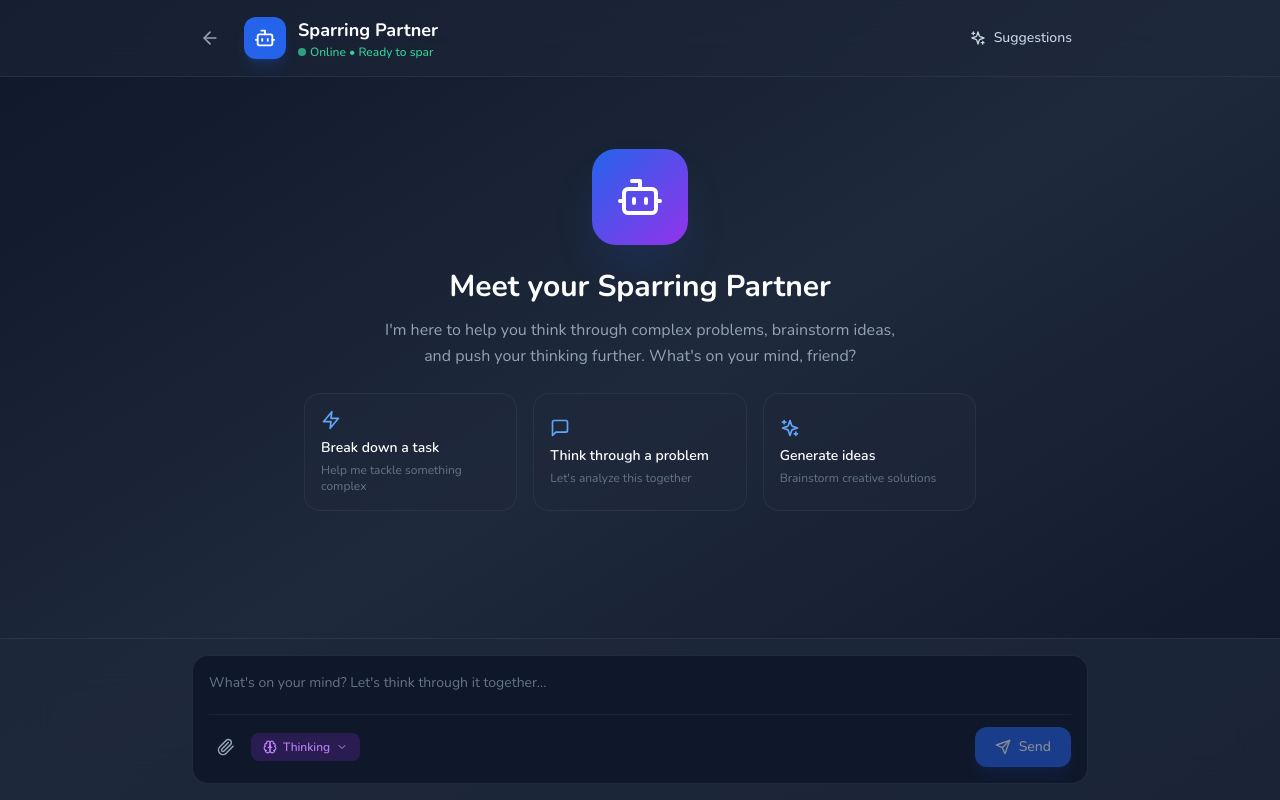
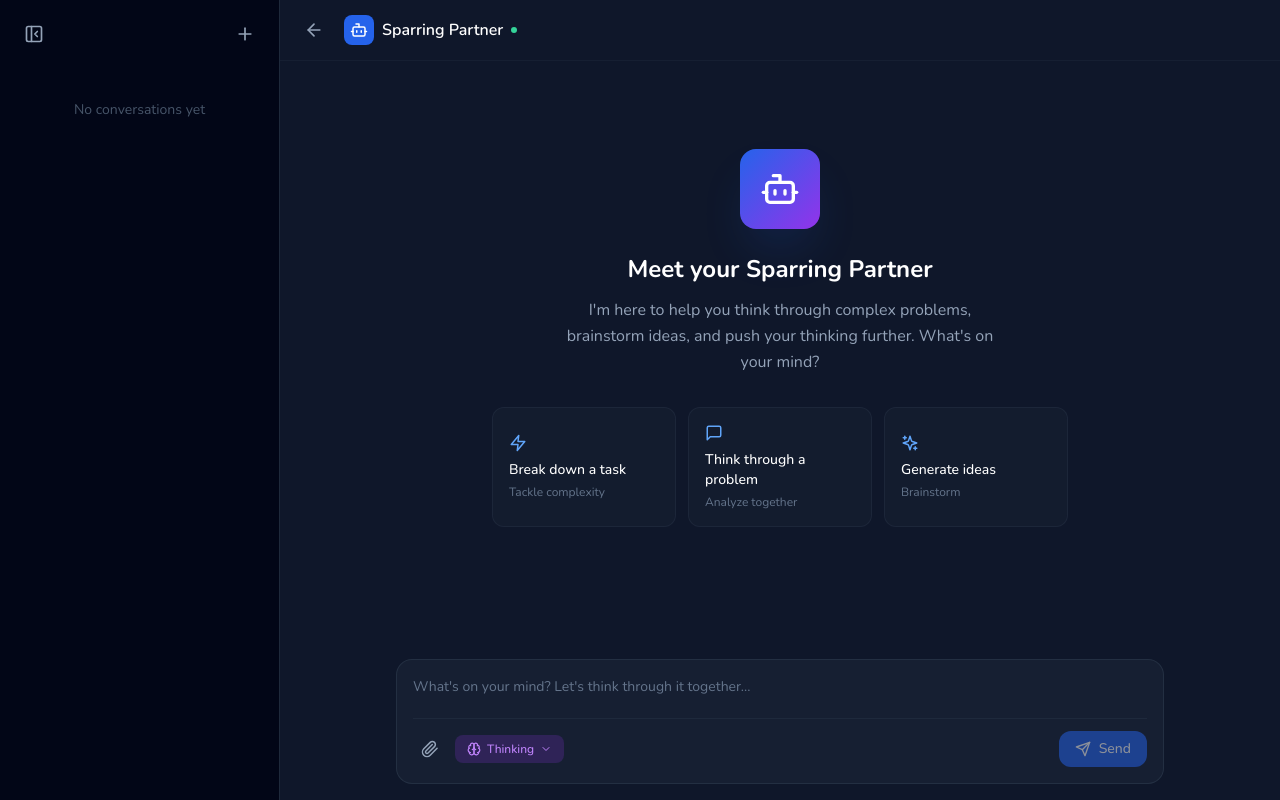
Before and after one commit to poggufanz/synapse, a Next.js app: page /sparring-partner in a window 1280 px wide. Built offline with nearby package versions, Linux system fonts and the light colour scheme; a web font is replaced by a local one.

Commit message:
feat: implement Sparring Partner chat page with conversation management, message display, and file attachments.

```diff
--- a/src/app/sparring-partner/page.tsx
+++ b/src/app/sparring-partner/page.tsx
@@ -1,11 +1,11 @@
 "use client";
 
-import { useState, useRef, useEffect } from "react";
+import { useState, useRef, useEffect, useCallback } from "react";
 import { useRouter } from "next/navigation";
 import Link from "next/link";
 import { useEnergyStore } from "@/store/useEnergyStore";
-import { Send, Bot, ArrowLeft, Sparkles, MessageSquare, Zap, Paperclip, X, FileText, Brain, ChevronDown } from "lucide-react";
-import { motion } from "framer-motion";
+import { Send, Bot, ArrowLeft, Sparkles, MessageSquare, Zap, Paperclip, X, FileText, Brain, ChevronDown, Plus, Trash2, Menu, PanelLeftClose } from "lucide-react";
+import { motion, AnimatePresence } from "framer-motion";
 import FileUploadButton, { FileAttachment } from "@/components/FileUploadButton";
 
 type ThinkingMode = "off" | "dynamic" | "low" | "medium" | "high";
@@ -15,17 +15,85 @@ interface ChatMessage {
     content: string;
 }
 
+interface Conversation {
+    id: string;
+    title: string;
+    messages: ChatMessage[];
+    createdAt: number;
+    updatedAt: number;
+}
+
+// LocalStorage helpers
+const STORAGE_KEY = "sparring-conversations";
+
+const loadConversations = (): Conversation[] => {
+    if (typeof window === "undefined") return [];
+    const data = localStorage.getItem(STORAGE_KEY);
+    return data ? JSON.parse(data) : [];
+};
+
+const saveConversations = (conversations: Conversation[]) => {
+    if (typeof window === "undefined") return;
+    localStorage.setItem(STORAGE_KEY, JSON.stringify(conversations));
+};
+
+const generateId = () => Date.now().toString(36) + Math.random().toString(36).substr(2);
+
+const generateTitle = (messages: ChatMessage[]): string => {
+    const firstUserMsg = messages.find(m => m.role === "user");
+    if (!firstUserMsg) return "New Chat";
+    return firstUserMsg.content.slice(0, 40) + (firstUserMsg.content.length > 40 ? "..." : "");
+};
+
 export default function SparringPartnerPage() {
     const router = useRouter();
     const persona = useEnergyStore((state) => state.persona);
+
+    // Conversation state
+    const [conversations, setConversations] = useState<Conversation[]>([]);
+    const [currentConversationId, setCurrentConversationId] = useState<string | null>(null);
     const [messages, setMessages] = useState<ChatMessage[]>([]);
+
+    // UI state
     const [input, setInput] = useState("");
     const [isLoading, setIsLoading] = useState(false);
     const [attachments, setAttachments] = useState<FileAttachment[]>([]);
     const [thinkingMode, setThinkingMode] = useState<ThinkingMode>("dynamic");
     const [showThinkingMenu, setShowThinkingMenu] = useState(false);
+    const [sidebarOpen, setSidebarOpen] = useState(true);
+
     const chatEndRef = useRef<HTMLDivElement>(null);
     const textareaRef = useRef<HTMLTextAreaElement>(null);
+
+    // Load conversations from localStorage on mount
+    useEffect(() => {
+        const loaded = loadConversations();
+        setConversations(loaded);
+        // Auto-select the most recent conversation or start fresh
+        if (loaded.length > 0) {
+            const mostRecent = loaded.sort((a, b) => b.updatedAt - a.updatedAt)[0];
+            setCurrentConversationId(mostRecent.id);
+            setMessages(mostRecent.messages);
+        }
+    }, []);
+
+    // Save to localStorage when conversations change
+    useEffect(() => {
+        if (conversations.length > 0) {
+            saveConversations(conversations);
+        }
+    }, [conversations]);
+
+    // Sync current messages to conversation
+    useEffect(() => {
+        if (currentConversationId && messages.length > 0) {
+            setConversations(prev => prev.map(conv =>
+                conv.id === currentConversationId
+                    ? { ...conv, messages, title: generateTitle(messages), updatedAt: Date.now() }
+                    : conv
+            ));
+        }
+    }, [messages, currentConversationId]);
 
     useEffect(() => {
         chatEndRef.current?.scrollIntoView({ behavior: "smooth" });
@@ -39,8 +107,52 @@ export default function SparringPartnerPage() {
         }
     }, [input]);
 
+    const startNewChat = useCallback(() => {
+        const newConv: Conversation = {
+            id: generateId(),
+            title: "New Chat",
+            messages: [],
+            createdAt: Date.now(),
+            updatedAt: Date.now(),
+        };
+        setConversations(prev => [newConv, ...prev]);
+        setCurrentConversationId(newConv.id);
+        setMessages([]);
+    }, []);
+
+    const selectConversation = useCallback((conv: Conversation) => {
+        setCurrentConversationId(conv.id);
+        setMessages(conv.messages);
+    }, []);
+
+    const deleteConversation = useCallback((id: string, e: React.MouseEvent) => {
+        e.stopPropagation();
+        setConversations(prev => {
+            const updated = prev.filter(c => c.id !== id);
+            saveConversations(updated);
+            return updated;
+        });
+        if (currentConversationId === id) {
+            setCurrentConversationId(null);
+            setMessages([]);
+        }
+    }, [currentConversationId]);
+
     const handleSend = async () => {
         if (!input.trim()) return;
+
+        // If no conversation exists, create one
+        if (!currentConversationId) {
+            const newConv: Conversation = {
+                id: generateId(),
+                title: "New Chat",
+                messages: [],
+                createdAt: Date.now(),
+                updatedAt: Date.now(),
+            };
+            setConversations(prev => [newConv, ...prev]);
+            setCurrentConversationId(newConv.id);
+        }
 
         const userMsg: ChatMessage = { role: "user", content: input };
         setMessages((prev) => [...prev, userMsg]);
@@ -87,80 +199,153 @@ export default function SparringPartnerPage() {
         }
     };
 
+    // Group conversations by date
+    const groupedConversations = conversations.reduce((acc, conv) => {
+        const date = new Date(conv.updatedAt);
+        const today = new Date();
+        const yesterday = new Date(today);
+        yesterday.setDate(yesterday.getDate() - 1);
+
+        let group = "Older";
+        if (date.toDateString() === today.toDateString()) {
+            group = "Today";
+        } else if (date.toDateString() === yesterday.toDateString()) {
+            group = "Yesterday";
+        } else if (date > new Date(today.setDate(today.getDate() - 7))) {
+            group = "Previous 7 Days";
+        }
+
+        if (!acc[group]) acc[group] = [];
+        acc[group].push(conv);
+        return acc;
+    }, {} as Record<string, Conversation[]>);
+
     return (
-        <div className="h-screen bg-gradient-to-br from-slate-900 via-slate-800 to-slate-900 flex flex-col overflow-hidden">
-            {/* Header */}
-            <header
-                className="bg-slate-800/50 backdrop-blur-xl border-b border-slate-700/50 px-6 py-4 shrink-0"
+        <div className="h-screen bg-slate-900 flex overflow-hidden">
+            {/* Sidebar */}
+            <AnimatePresence>
+                {sidebarOpen && (
+                    <motion.aside
+                        initial={{ width: 0, opacity: 0 }}
+                        animate={{ width: 280, opacity: 1 }}
+                        exit={{ width: 0, opacity: 0 }}
+                        transition={{ duration: 0.2 }}
+                        className="h-full bg-slate-950 border-r border-slate-800 flex flex-col overflow-hidden"
                     >
-                <div className="max-w-4xl mx-auto flex items-center justify-between">
-                    <div className="flex items-center gap-4">
+                        {/* Sidebar Header */}
+                        <div className="p-4 flex items-center justify-between shrink-0">
+                            <button
+                                onClick={() => setSidebarOpen(false)}
+                                className="p-2 text-slate-400 hover:text-white hover:bg-slate-800 rounded-lg transition-all"
+                            >
+                                <PanelLeftClose size={20} />
+                            </button>
+                            <button
+                                onClick={startNewChat}
+                                className="p-2 text-slate-400 hover:text-white hover:bg-slate-800 rounded-lg transition-all"
+                                title="New chat"
+                            >
+                                <Plus size={20} />
+                            </button>
+                        </div>
+
+                        {/* Conversation List */}
+                        <div className="flex-1 overflow-y-auto px-2 pb-4">
+                            {Object.entries(groupedConversations).map(([group, convs]) => (
+                                <div key={group} className="mb-4">
+                                    <p className="text-xs font-medium text-slate-500 px-3 py-2">{group}</p>
+                                    {convs.map(conv => (
+                                        <button
+                                            key={conv.id}
+                                            onClick={() => selectConversation(conv)}
+                                            className={`w-full group flex items-center gap-2 px-3 py-2.5 rounded-lg text-left transition-all ${currentConversationId === conv.id
+                                                    ? "bg-slate-800 text-white"
+                                                    : "text-slate-400 hover:bg-slate-800/50 hover:text-white"
+                                                }`}
+                                        >
+                                            <MessageSquare size={16} className="shrink-0" />
+                                            <span className="text-sm truncate flex-1">{conv.title}</span>
+                                            <button
+                                                onClick={(e) => deleteConversation(conv.id, e)}
+                                                className="opacity-0 group-hover:opacity-100 p-1 text-slate-500 hover:text-red-400 transition-all"
+                                            >
+                                                <Trash2 size={14} />
+                                            </button>
+                                        </button>
+                                    ))}
+                                </div>
+                            ))}
+                            {conversations.length === 0 && (
+                                <p className="text-center text-slate-600 text-sm py-8">
+                                    No conversations yet
+                                </p>
+                            )}
+                        </div>
+                    </motion.aside>
+                )}
+            </AnimatePresence>
+
+            {/* Main Content */}
+            <div className="flex-1 flex flex-col min-w-0">
+                {/* Header - Minimal */}
+                <header className="px-4 py-3 flex items-center gap-3 shrink-0 border-b border-slate-800/50">
+                    {!sidebarOpen && (
+                        <button
+                            onClick={() => setSidebarOpen(true)}
+                            className="p-2 text-slate-400 hover:text-white hover:bg-slate-800 rounded-lg transition-all"
+                        >
+                            <Menu size={20} />
+                        </button>
+                    )}
                     <Link
                         href="/"
                         prefetch={true}
-                            className="p-2 text-slate-400 hover:text-white hover:bg-slate-700/50 rounded-xl transition-all"
+                        className="p-2 text-slate-400 hover:text-white hover:bg-slate-800 rounded-lg transition-all"
                     >
                         <ArrowLeft size={20} />
                     </Link>
-                        <div className="flex items-center gap-3">
-                            <div className="p-2.5 bg-blue-600 rounded-xl shadow-lg shadow-blue-600/20">
-                                <Bot className="text-white" size={22} />
+                    <div className="flex items-center gap-2">
+                        <div className="p-1.5 bg-blue-600 rounded-lg">
+                            <Bot className="text-white" size={18} />
                         </div>
-                            <div>
-                                <h1 className="font-bold text-white text-lg">Sparring Partner</h1>
-                                <p className="text-xs text-emerald-400 font-medium flex items-center gap-1">
-                                    <span className="w-2 h-2 bg-emerald-400 rounded-full animate-pulse" />
-                                    Online • Ready to spar
-                                </p>
-                            </div>
-                        </div>
-                    </div>
-
-                    {/* Quick Actions */}
-                    <div className="hidden md:flex items-center gap-2">
-                        <button className="px-4 py-2 text-sm font-medium text-slate-300 hover:text-white hover:bg-slate-700/50 rounded-xl transition-all flex items-center gap-2">
-                            <Sparkles size={16} />
-                            Suggestions
-                        </button>
-                    </div>
+                        <span className="font-semibold text-white">Sparring Partner</span>
+                        <span className="w-1.5 h-1.5 bg-emerald-400 rounded-full" />
                     </div>
                 </header>
 
-            {/* Chat Area - Fixed height with internal scroll */}
+                {/* Chat Area */}
                 <div className="flex-1 overflow-y-auto min-h-0">
-                <div className="max-w-4xl mx-auto p-6 space-y-6">
+                    <div className="max-w-3xl mx-auto px-4 py-6 space-y-6">
                         {/* Welcome Message */}
                         {messages.length === 0 && (
-                        <div
-                            className="text-center py-12"
-                        >
-                            <div className="inline-flex p-6 bg-gradient-to-br from-blue-600 to-purple-600 rounded-3xl shadow-2xl shadow-blue-600/20 mb-6">
-                                <Bot className="text-white" size={48} />
+                            <div className="text-center py-16">
+                                <div className="inline-flex p-5 bg-gradient-to-br from-blue-600 to-purple-600 rounded-2xl shadow-2xl shadow-blue-600/20 mb-6">
+                                    <Bot className="text-white" size={40} />
                                 </div>
-                            <h2 className="text-3xl font-bold text-white mb-3">
+                                <h2 className="text-2xl font-bold text-white mb-3">
                                     Meet your Sparring Partner
                                 </h2>
-                            <p className="text-slate-400 max-w-lg mx-auto leading-relaxed mb-6">
+                                <p className="text-slate-400 max-w-md mx-auto leading-relaxed mb-8">
                                     I'm here to help you think through complex problems, brainstorm ideas,
-                                and push your thinking further. What's on your mind, {persona?.name || "friend"}?
+                                    and push your thinking further. What's on your mind?
                                 </p>
 
                                 {/* Suggestion Cards */}
-                            <div className="grid grid-cols-1 md:grid-cols-3 gap-4 max-w-2xl mx-auto">
+                                <div className="grid grid-cols-1 md:grid-cols-3 gap-3 max-w-xl mx-auto">
                                     {[
-                                    { icon: <Zap size={20} />, title: "Break down a task", desc: "Help me tackle something complex" },
-                                    { icon: <MessageSquare size={20} />, title: "Think through a problem", desc: "Let's analyze this together" },
-                                    { icon: <Sparkles size={20} />, title: "Generate ideas", desc: "Brainstorm creative solutions" },
+                                        { icon: <Zap size={18} />, title: "Break down a task", desc: "Tackle complexity" },
+                                        { icon: <MessageSquare size={18} />, title: "Think through a problem", desc: "Analyze together" },
+                                        { icon: <Sparkles size={18} />, title: "Generate ideas", desc: "Brainstorm" },
                                     ].map((suggestion, i) => (
                                         <button
                                             key={i}
                                             onClick={() => setInput(suggestion.title)}
-                                        className="p-4 bg-slate-800/50 hover:bg-slate-700/50 border border-slate-700/50 hover:border-blue-500/50 rounded-2xl text-left transition-all group"
+                                            className="p-4 bg-slate-800/30 hover:bg-slate-800/60 border border-slate-700/30 hover:border-blue-500/30 rounded-xl text-left transition-all group"
                                         >
                                             <div className="text-blue-400 mb-2 group-hover:scale-110 transition-transform">
                                                 {suggestion.icon}
                                             </div>
-                                        <p className="font-semibold text-white text-sm">{suggestion.title}</p>
+                                            <p className="font-medium text-white text-sm">{suggestion.title}</p>
                                             <p className="text-xs text-slate-500 mt-1">{suggestion.desc}</p>
                                         </button>
                                     ))}
@@ -175,13 +360,13 @@ export default function SparringPartnerPage() {
                                 className={`flex ${msg.role === "user" ? "justify-end" : "justify-start"}`}
                             >
                                 <div
-                                className={`max-w-[80%] px-5 py-4 rounded-2xl ${msg.role === "user"
+                                    className={`max-w-[80%] px-4 py-3 rounded-2xl ${msg.role === "user"
                                         ? "bg-blue-600 text-white rounded-br-md"
-                                    : "bg-slate-800 text-slate-200 border border-slate-700/50 rounded-bl-md"
+                                        : "bg-slate-800/50 text-slate-200 rounded-bl-md"
                                         }`}
                                 >
                                     {msg.role === "ai" && (
-                                    <div className="flex items-center gap-2 mb-2 pb-2 border-b border-slate-700/50">
+                                        <div className="flex items-center gap-2 mb-2 pb-2 border-b border-slate-700/30">
                                             <Bot size={14} className="text-blue-400" />
                                             <span className="text-xs font-medium text-blue-400">Sparring Partner</span>
                                         </div>
@@ -193,12 +378,10 @@ export default function SparringPartnerPage() {
 
                         {/* Loading */}
                         {isLoading && (
-                        <div
-                            className="flex justify-start"
-                        >
-                            <div className={`px-5 py-4 rounded-2xl rounded-bl-md border ${thinkingMode !== "off"
-                                    ? "bg-gradient-to-br from-purple-900/50 to-slate-800 border-purple-600/50"
-                                    : "bg-slate-800 border-slate-700/50"
+                            <div className="flex justify-start">
+                                <div className={`px-4 py-3 rounded-2xl rounded-bl-md ${thinkingMode !== "off"
+                                    ? "bg-gradient-to-br from-purple-900/30 to-slate-800/50"
+                                    : "bg-slate-800/50"
                                     }`}>
                                     <div className="flex items-center gap-2 mb-2">
                                         {thinkingMode !== "off" ? (
@@ -228,22 +411,20 @@ export default function SparringPartnerPage() {
                     </div>
                 </div>
 
-            {/* Input Area - Fixed at bottom - Gemini Style */}
-            <div
-                className="bg-slate-800/80 backdrop-blur-xl border-t border-slate-700/50 p-4 shrink-0"
-            >
-                <div className="max-w-4xl mx-auto">
-                    <div className="bg-slate-900 rounded-2xl border border-slate-700/50 p-4 focus-within:border-blue-500/50 transition-colors">
-                        {/* File Previews - Inline above textarea */}
+                {/* Input Area - Clean Design */}
+                <div className="p-4 shrink-0">
+                    <div className="max-w-3xl mx-auto">
+                        <div className="bg-slate-800/50 rounded-2xl border border-slate-700/50 p-4 focus-within:border-blue-500/50 transition-colors">
+                            {/* File Previews */}
                             {attachments.length > 0 && (
                                 <div className="flex flex-wrap gap-2 mb-3">
                                     {attachments.map((file, index) => (
                                         <div key={`${file.name}-${index}`} className="relative">
-                                        <div className="relative bg-slate-800 rounded-lg border border-slate-600 overflow-hidden">
+                                            <div className="relative bg-slate-700 rounded-lg border border-slate-600 overflow-hidden">
                                                 {file.preview ? (
                                                     <img src={file.preview} alt={file.name} className="w-16 h-16 object-cover" />
                                                 ) : (
-                                                <div className="w-16 h-16 flex flex-col items-center justify-center bg-slate-700">
+                                                    <div className="w-16 h-16 flex flex-col items-center justify-center">
                                                         <FileText size={20} className="text-red-400" />
                                                         <span className="text-[8px] text-red-400 font-bold mt-0.5">PDF</span>
                                                     </div>
@@ -273,7 +454,7 @@ export default function SparringPartnerPage() {
                                 className="w-full bg-transparent text-white placeholder-slate-500 resize-none focus:outline-none text-sm leading-relaxed max-h-[200px]"
                             />
 
-                        {/* Bottom Bar - Attach + Thinking + Send */}
+                            {/* Bottom Bar */}
                             <div className="flex items-center justify-between mt-3 pt-3 border-t border-slate-700/30">
                                 <div className="flex items-center gap-2">
                                     {/* Attach Button */}
@@ -337,7 +518,7 @@ export default function SparringPartnerPage() {
                                 <button
                                     onClick={handleSend}
                                     disabled={(!input.trim() && attachments.length === 0) || isLoading}
-                                className="px-5 py-2.5 bg-blue-600 hover:bg-blue-500 text-white rounded-xl transition-all disabled:opacity-50 disabled:hover:bg-blue-600 flex items-center gap-2 font-medium text-sm shadow-lg shadow-blue-600/20"
+                                    className="px-4 py-2 bg-blue-600 hover:bg-blue-500 text-white rounded-xl transition-all disabled:opacity-50 disabled:hover:bg-blue-600 flex items-center gap-2 font-medium text-sm"
                                 >
                                     <Send size={16} />
                                     Send
@@ -380,5 +561,6 @@ export default function SparringPartnerPage() {
                     </div>
                 </div>
             </div>
+        </div>
     );
 }
```
Lines whose indentation alone changed are shown as unchanged.
